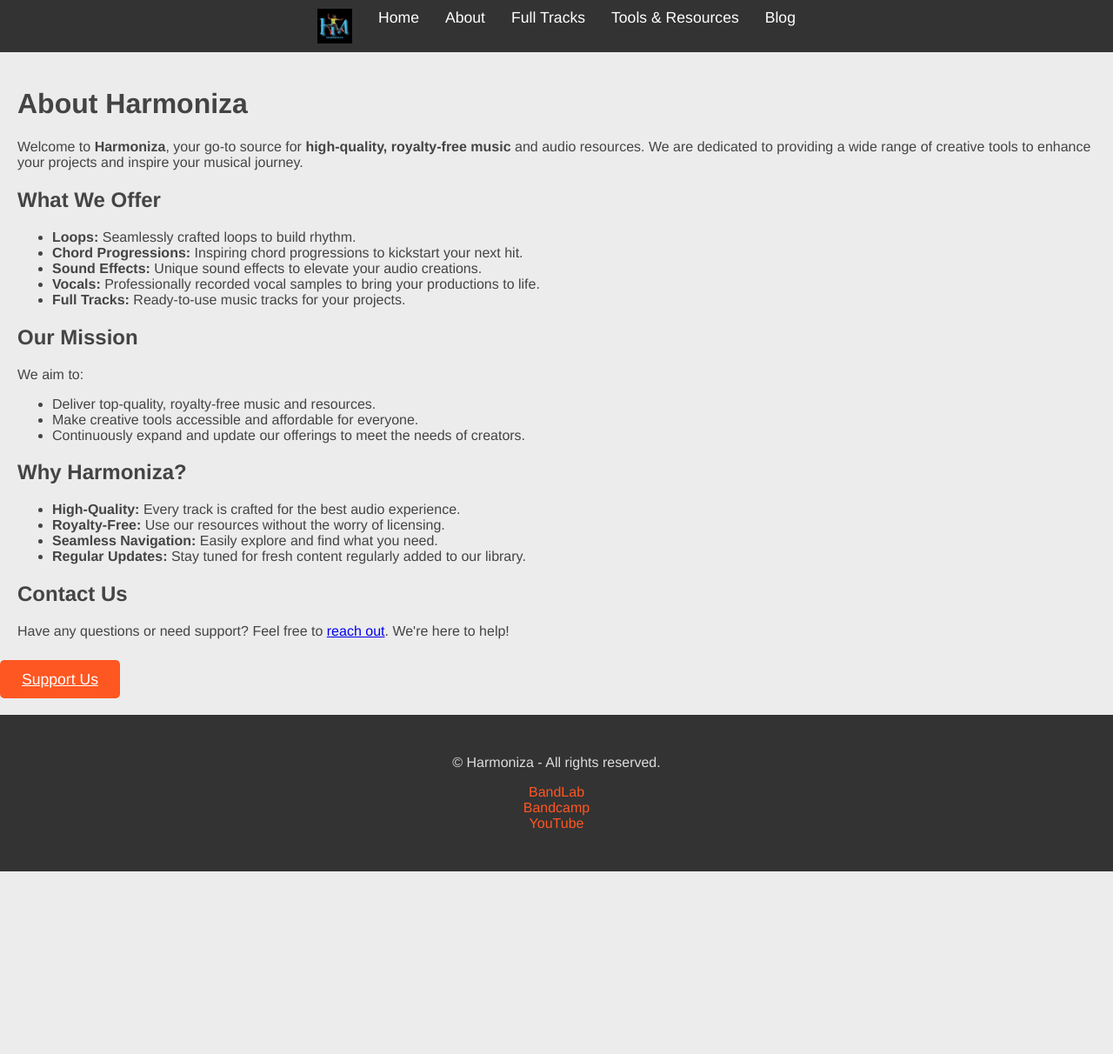
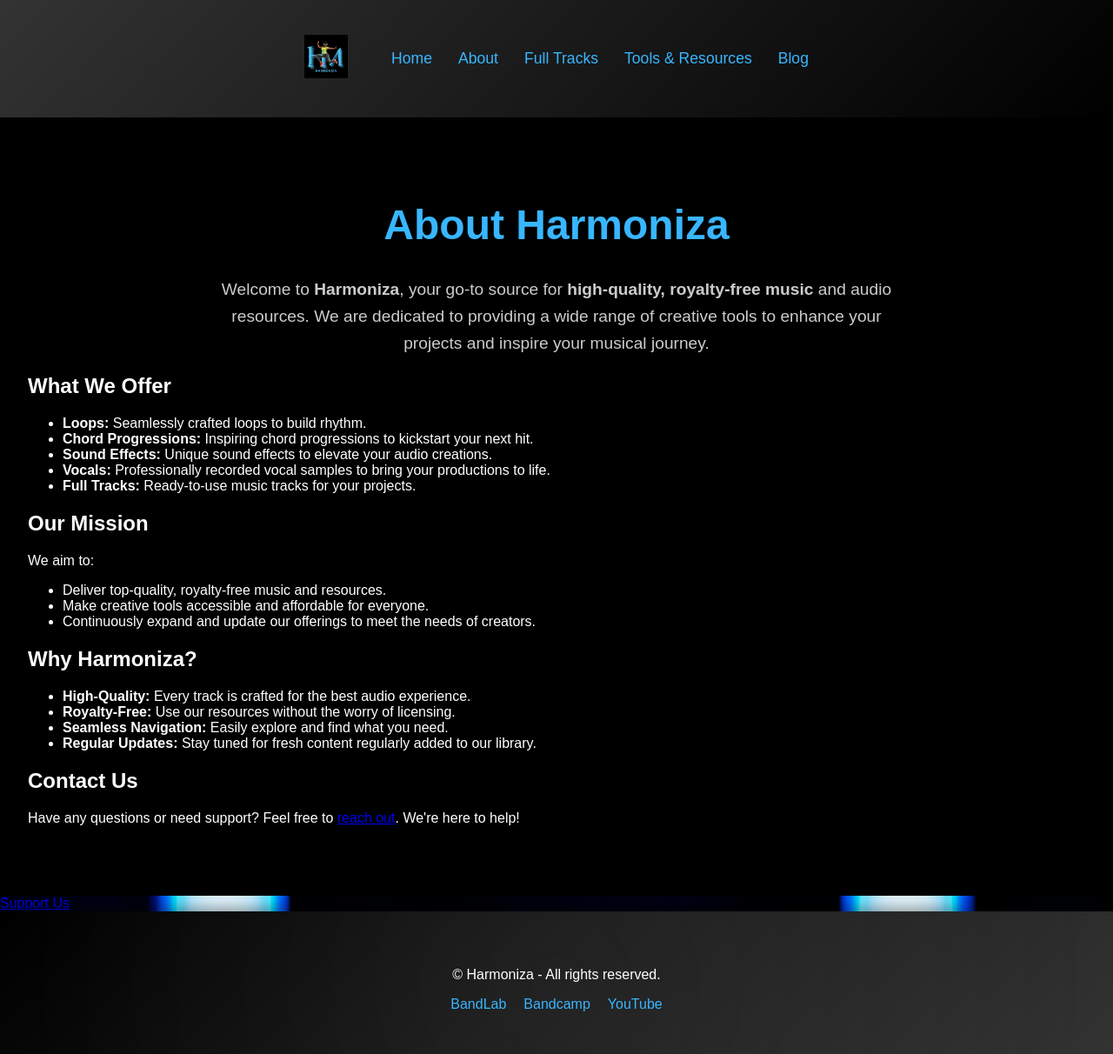
Before and after one commit to Harmoniza/harmoniza, a Jekyll site: the page built from about.markdown, in a window 1280 px wide. Shown: the whole page at 87% size. Built offline with Jekyll 4.4.1, drawn with Linux system fonts in a browser that asks for light colours; before the commit the page ends 1002 px from its top, so only the background shows below that.

Commit message:
Replaced stylesheet and updated URLs

```diff
--- a/_config.yml
+++ b/_config.yml
@@ -7,7 +7,7 @@ description: >- # this means to ignore newlines until "baseurl:"
   Harmoniza is your go-to source for high-quality, royalty-free music and audio resources.
   We provide loops, chord progressions, sound effects, vocals, and full tracks designed to elevate your projects.
   Our mission is to make professional music production tools accessible to all creators.
-baseurl: "/harmoniza" # the subpath of your site, e.g. /blog
+baseurl: "harmoniza" # the subpath of your site, e.g. /blog
 url: "https://harmoniza.github.io/harmoniza/" # the base hostname & protocol for your site, e.g. http://example.com
 github_username: Harmoniza
 
--- a/assets/css/styles.css
+++ b/assets/css/styles.css
@@ -1,286 +1,299 @@
-/* Base Styles */
+/* General Styling */
 body {
-  font-family: "Helvetica", sans-serif;
-  color: #444;
-  background-color: #ececec;
+  font-family: Arial, sans-serif;
   margin: 0;
   padding: 0;
-  overflow-x: hidden; /* Prevent horizontal scroll due to animations */
+  color: #333;
+  background: #000000;
+  background-image: url("/assets/images/Harmoniza-body-background-image.jpg");
+  background-size: cover;
+  background-position: center;
+  background-attachment: fixed;
 }
 
-/* Navigation Menu */
-.site-nav {
-  background-color: #333;
-  padding: 10px;
+/* Navigation Styling with logo updates */
+nav {
+  background: linear-gradient(135deg, #000000 0%, #000000 100%);
+  color: #fff;
+  padding: 1.5rem 2.5rem; /* Reduced padding for smaller height */
+  box-shadow: none;
+  transition: background 0.3s, padding 0.3s;
 }
 
-.nav-list {
+nav:hover {
+  background: linear-gradient(135deg, #333333 0%, #000000 100%);
+  padding: 2rem 3rem; /* Subtle increase on hover */
+}
+
+/* Logo Styling */
+nav .logo {
+  height: 50px; /* Keep logo size the same */
+  width: auto;
+  margin-right: 20px; /* Add space between the logo and the Home link */
+}
+
+nav ul {
+  list-style-type: none;
+  padding: 0;
+  margin: 0;
   display: flex;
   justify-content: center;
-  padding: 0;
-  margin: 0;
-  list-style: none;
+  align-items: center;
 }
 
-.nav-item {
+nav ul li {
   margin: 0 15px;
+  position: relative;
 }
 
-.nav-link {
-  color: #fff;
+nav ul li.logo {
+  margin-right: 30px; /* Ensure logo has proper spacing next to the Home link */
+}
+
+nav ul li a {
+  color: #38b6ff;
   text-decoration: none;
   font-size: 1.1rem;
-  transition: color 0.3s ease;
+  padding: 0.5rem 0;
+  display: inline-block;
+  position: relative;
+  transition: color 0.3s, background-color 0.3s, transform 0.3s;
+  background: linear-gradient(to bottom, transparent 70%, #000000 30%);
+  background-size: 100% 200%;
+  background-position: 0 0;
 }
 
-.nav-link:hover {
-  color: #ff5722;
+nav ul li a:hover {
+  color: #edd638;
+  background-position: 0 100%;
+  transform: translateY(-3px);
 }
 
-.logo {
-  height: 40px;
-  vertical-align: middle;
+/* Glowing animation for the logo */
+nav .logo:hover {
+  border-color: #38b6ff;
+  box-shadow: 0 0 10px 5px rgba(56, 182, 255, 0.5);
+  transition: box-shadow 0.4s ease-in-out, border-color 0.4s;
 }
 
-/* Main Content Area */
-.container {
-  padding: 20px;
-  margin: auto;
+/* Header Styling for Homepage */
+.home-header {
+  text-align: center;
+  color: #ffffff;
+  padding: 5rem 1rem; /* Increased padding to blend with larger background */
+  background: url("/assets/images/Harmoniza-header-background-image.jpg")
+    no-repeat center center;
+  background-size: cover;
+  background-blend-mode: darken;
+  border-bottom: 5px solid #edd638; /* Accent line to match hover color */
 }
 
-/* Header */
-header.home-header {
-  background: linear-gradient(135deg, #ff5722, #ff9800);
+.home-header h1 {
+  margin: 0;
+  font-size: 4rem; /* Increased font size for prominence */
+  color: rgba(
+    255,
+    255,
+    255,
+    0.9
+  ); /* Subtle transparency with high visibility */
+}
+
+.home-header p {
+  font-size: 1.5rem; /* Larger text for better readability */
+  margin-top: 1rem;
+  color: rgba(255, 255, 255, 0.8); /* Subtle transparency for secondary text */
+}
+
+/* Explore Sections Styling */
+.explore-sections {
+  padding: 4rem 2rem; /* Adjusting padding for better spacing below header */
+  background: #030303; /* Dark background to match theme */
+}
+
+.explore-sections h2 {
+  color: #ffffff;
+  text-align: center;
+  margin-bottom: 3rem; /* Increased space to give breathing room */
+  font-size: 2.5rem; /* Increased font size for emphasis */
+  font-weight: bold;
+  text-shadow: 0 2px 4px rgba(0, 0, 0, 0.5); /* Subtle shadow for better visibility */
+}
+
+.section-grid {
+  display: grid;
+  grid-template-columns: repeat(auto-fit, minmax(200px, 1fr));
+  gap: 1rem;
+}
+
+.section-card {
+  background: #ffffff;
+  border-radius: 8px;
+  padding: 1rem;
+  text-align: center;
+  box-shadow: 0 2px 6px rgba(0, 0, 0, 0.1);
+  transition: transform 0.3s, box-shadow 0.3s;
+}
+
+.section-card:hover {
+  transform: translateY(-5px);
+  box-shadow: 0 4px 12px rgba(0, 0, 0, 0.2);
+}
+
+.section-card h3 {
+  margin: 0.5rem 0;
+  color: #38b6ff;
+}
+
+.section-card p {
+  color: #070707;
+}
+
+.section-link {
+  color: #38b6ff;
+  text-decoration: none;
+  font-weight: bold;
+  transition: color 0.3s, text-shadow 0.3s;
+}
+
+.section-link:hover {
+  color: #edd638;
+  text-shadow: 0 0 4px #edd638, 0 0 6px #edd638;
+}
+
+/* Footer Styling */
+footer {
+  background: linear-gradient(
+    135deg,
+    #000000 0%,
+    #333333 100%
+  ); /* Consistent gradient */
   color: #fff;
+  padding: 3rem; /* Larger footer to balance the design */
   text-align: center;
-  padding: 40px 20px;
+  box-shadow: 0 -6px 12px rgba(0, 0, 0, 0.3); /* Stronger shadow */
   position: relative;
   overflow: hidden;
 }
 
-header.home-header h1 {
-  font-size: 3rem;
-  font-weight: bold;
-  margin: 0;
-  padding: 20px;
-  position: relative;
-  animation: fadeIn 2s ease-out;
+footer:before {
+  content: "";
+  position: absolute;
+  top: 0;
+  left: 0;
+  width: 100%;
+  height: 100%;
+  background: radial-gradient(circle, rgba(255, 255, 255, 0.1), transparent);
+  opacity: 0.3;
+  animation: pulse 4s infinite;
 }
 
-header.home-header p {
-  font-size: 1.5rem;
-  color: #f0f0f0;
-  margin: 0;
-  padding: 10px 0;
-  animation: slideIn 2s ease-out;
-}
-
-/* Sections */
-.explore-sections,
-.tools-resources,
-.subscribe-section {
-  margin: 30px auto;
-  padding: 30px;
-  max-width: 900px;
-  background-color: #fff;
-  box-shadow: 0 4px 8px rgba(0, 0, 0, 0.1);
-  border-radius: 8px;
-  position: relative;
-  overflow: hidden;
-}
-
-.explore-sections h2,
-.tools-resources h2,
-.subscribe-section h2 {
-  font-size: 2.2rem;
-  color: #333;
-  border-bottom: 3px solid #ff5722;
-  padding-bottom: 10px;
-  margin-bottom: 20px;
-}
-
-.explore-sections p,
-.tools-resources p,
-.subscribe-section p {
-  font-size: 1.1rem;
-  color: #555;
-  line-height: 1.8;
-}
-
-/* Section Grid */
-.section-grid {
-  display: flex;
-  flex-wrap: wrap;
-  gap: 20px;
-  justify-content: center;
-}
-
-.section-card {
-  flex: 1 1 200px;
-  background-color: #f9f9f9;
-  padding: 20px;
-  border-radius: 8px;
-  box-shadow: 0 2px 4px rgba(0, 0, 0, 0.1);
-  text-align: center;
-}
-
-.section-card h3 {
-  font-size: 1.5rem;
-  color: #333;
-  margin-bottom: 10px;
-}
-
-.section-card p {
-  font-size: 1rem;
-  color: #666;
-  margin-bottom: 15px;
-}
-
-.section-link {
-  color: #ff5722;
-  text-decoration: none;
-  font-weight: bold;
-}
-
-.section-link:hover {
-  color: #e64a19;
-  text-decoration: underline;
-}
-
-/* Buttons */
-button,
-.donation-button,
-.main-link {
-  background-color: #ff5722;
-  color: #fff;
-  border: none;
-  border-radius: 5px;
-  padding: 12px 25px;
-  font-size: 1.1rem;
-  cursor: pointer;
-  transition: background-color 0.3s ease, transform 0.3s ease;
-}
-
-button:hover,
-.donation-button:hover,
-.main-link:hover {
-  background-color: #e64a19;
-  transform: scale(1.05);
-}
-
-/* Form */
-.subscribe-form {
-  display: flex;
-  flex-direction: column;
-  align-items: center;
-}
-
-.subscribe-input {
-  width: 100%;
-  max-width: 600px;
-  padding: 12px;
-  margin-bottom: 12px;
-  border: 2px solid #ff5722;
-  border-radius: 5px;
-  transition: border-color 0.3s ease;
-}
-
-.subscribe-input:focus {
-  border-color: #e64a19;
-  outline: none;
-}
-
-.subscribe-button {
-  background-color: #4caf50;
-  color: #fff;
-  padding: 12px;
-  border: none;
-  border-radius: 5px;
-  cursor: pointer;
-  font-size: 1.1rem;
-  transition: background-color 0.3s ease, transform 0.3s ease;
-}
-
-.subscribe-button:hover {
-  background-color: #388e3c;
-  transform: scale(1.05);
-}
-
-/* Footer */
-.site-footer {
-  background-color: #333;
-  color: #ddd;
-  text-align: center;
-  padding: 30px;
-  margin-top: 30px;
-}
-
-.site-footer ul {
-  list-style: none;
-  padding: 0;
-}
-
-.site-footer .social-links {
-  padding: 0;
-}
-
-.site-footer .social-link {
-  color: #ff5722;
-  text-decoration: none;
-  margin: 0 12px;
-  transition: color 0.3s ease;
-}
-
-.site-footer .social-link:hover {
-  color: #e64a19;
-  text-decoration: underline;
-}
-
-/* Responsive Styles */
-@media (max-width: 768px) {
-  .nav-list {
-    flex-direction: column;
-    align-items: center;
+@keyframes pulse {
+  0% {
+    transform: scale(1);
+    opacity: 0.3;
   }
-
-  .nav-item {
-    margin: 10px 0;
+  50% {
+    transform: scale(1.05);
+    opacity: 0.6;
   }
-
-  .section-grid {
-    flex-direction: column;
-    align-items: center;
-  }
-
-  .section-card {
-    width: 90%;
+  100% {
+    transform: scale(1);
+    opacity: 0.3;
   }
 }
 
-@media (max-width: 480px) {
-  header.home-header h1 {
-    font-size: 2.5rem;
-  }
+footer ul {
+  list-style-type: none;
+  padding: 0;
+  margin: 0;
+  display: flex;
+  justify-content: center;
+  flex-wrap: wrap;
+}
 
-  header.home-header p {
-    font-size: 1.2rem;
-  }
+footer ul li {
+  margin: 0 10px;
+}
 
-  .section-card {
-    width: 100%;
-  }
+footer ul li a {
+  color: #38b6ff; /* Initial color */
+  text-decoration: none;
+  font-size: 1rem;
+  position: relative;
+  transition: color 0.3s, text-shadow 0.3s;
+}
 
-  button,
-  .donation-button,
-  .main-link {
-    width: 100%;
-    padding: 12px;
-    font-size: 1rem;
-  }
+footer ul li a:hover {
+  color: #edd638; /* Hover color */
+  text-shadow: 0 0 6px #38b6ff, 0 0 10px #38b6ff; /* Added text-shadow on hover */
+}
 
-  .subscribe-input,
-  .subscribe-button {
-    width: 100%;
-    font-size: 1rem;
-  }
+/* About Page Styling */
+.about-container {
+  padding: 4rem 2rem;
+  background: #000000; /* Dark theme background */
+  color: #ffffff; /* White text */
 }
+
+.about-header h1 {
+  text-align: center;
+  font-size: 3rem;
+  color: #38b6ff; /* Matching the primary theme color */
+  margin-bottom: 2rem;
+  transition: color 0.3s, transform 0.3s;
+}
+
+.about-header h1:hover {
+  color: #edd638; /* Hover effect color */
+  transform: scale(1.05); /* Slight lift on hover */
+}
+
+.about-header p {
+  font-size: 1.2rem;
+  text-align: center;
+  max-width: 800px;
+  margin: 0 auto;
+  line-height: 1.6;
+  color: rgba(255, 255, 255, 0.8); /* Slight transparency */
+}
+
+/* Padding for 'Tools and Resources' Section */
+.tools-resources {
+  padding: 4rem 2rem; /* Matching padding for consistency */
+  background: #000000; /* Dark background */
+}
+
+.tools-resources p {
+  font-size: 1.2rem;
+  line-height: 1.6;
+  color: rgba(255, 255, 255, 0.8); /* Matches the About section body text */
+  max-width: 800px;
+  margin: 0 auto;
+}
+
+.tools-resources .button {
+  background-color: #38b6ff;
+  color: #ffffff;
+  padding: 1rem 2rem;
+  border-radius: 8px;
+  transition: background-color 0.3s;
+}
+
+.tools-resources .button:hover {
+  background-color: #edd638;
+}
+
+/* Posts Section */
+.posts {
+  padding: 4rem 2rem; /* Consistent padding for posts section */
+  background: #000000; /* Consistent dark theme */
+}
+
+.posts p {
+  font-size: 1.2rem;
+  line-height: 1.6;
+  color: rgba(255, 255, 255, 0.8); /* Body text color */
+  max-width: 800px;
+  margin: 0 auto;
+}
```
